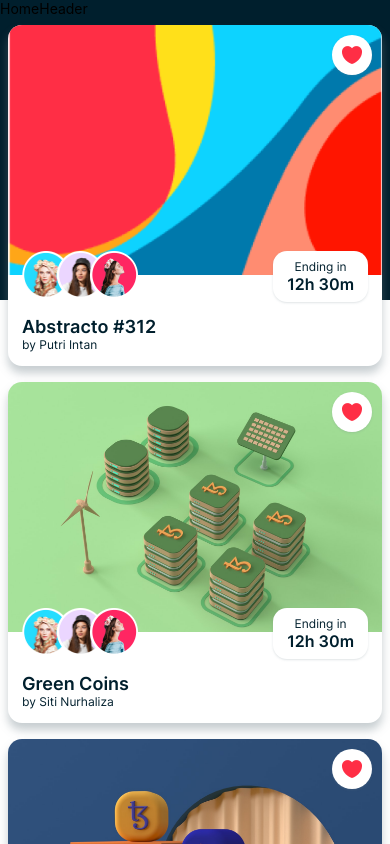
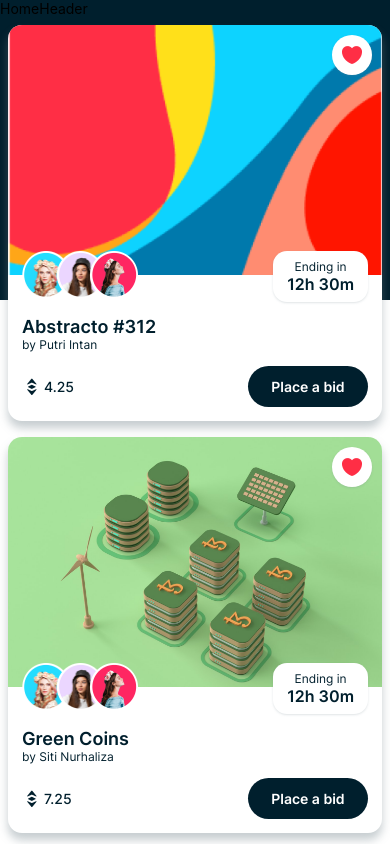
Before and after one commit to MassiiNechiche/NFT-marketplace, a React Native app: screen /Home in a window 390 px wide. Shown: the top 844 px of the page. Built offline with nearby package versions, Linux system fonts and the light colour scheme.

Commit message:
chore: add bid button

```diff
--- a/components/Button.js
+++ b/components/Button.js
@@ -26,10 +26,28 @@
     )
 }
 
-export const RectButton = () => {
+export const RectButton = ({ minWidth, fontSize, handlePress, ...props }) => {
     return (
-        <TouchableOpacity>
-            <Text>Button</Text>
+        <TouchableOpacity
+            style={{
+                backgroundColor: COLORS.primary,
+                borderRadius: SIZES.extraLarge,
+                minWidth: minWidth,
+                padding: SIZES.small,
+                ...props,
+            }}
+            onPress={handlePress}
+        >
+            <Text
+                style={{
+                    fontFamily: FONTS.semiBold,
+                    fontSize: fontSize,
+                    color: COLORS.white,
+                    textAlign: 'center',
+                }}
+            >
+                Place a bid
+            </Text>
         </TouchableOpacity>
     )
 }
--- a/components/NFTCard.js
+++ b/components/NFTCard.js
@@ -48,6 +48,24 @@
                     titleSize={SIZES.large}
                     subTitleSize={SIZES.small}
                 />
+
+                <View
+                    style={{
+                        marginTop: SIZES.font,
+                        flexDirection: 'row',
+                        justifyContent: 'space-between',
+                        alignItems: 'center',
+                    }}
+                >
+                    <EthPrice price={data.price} />
+                    <RectButton
+                        minWidth={120}
+                        fontSize={SIZES.font}
+                        handlePress={() =>
+                            navigation.navigate('Details', { data })
+                        }
+                    />
+                </View>
             </View>
         </View>
     )
```
